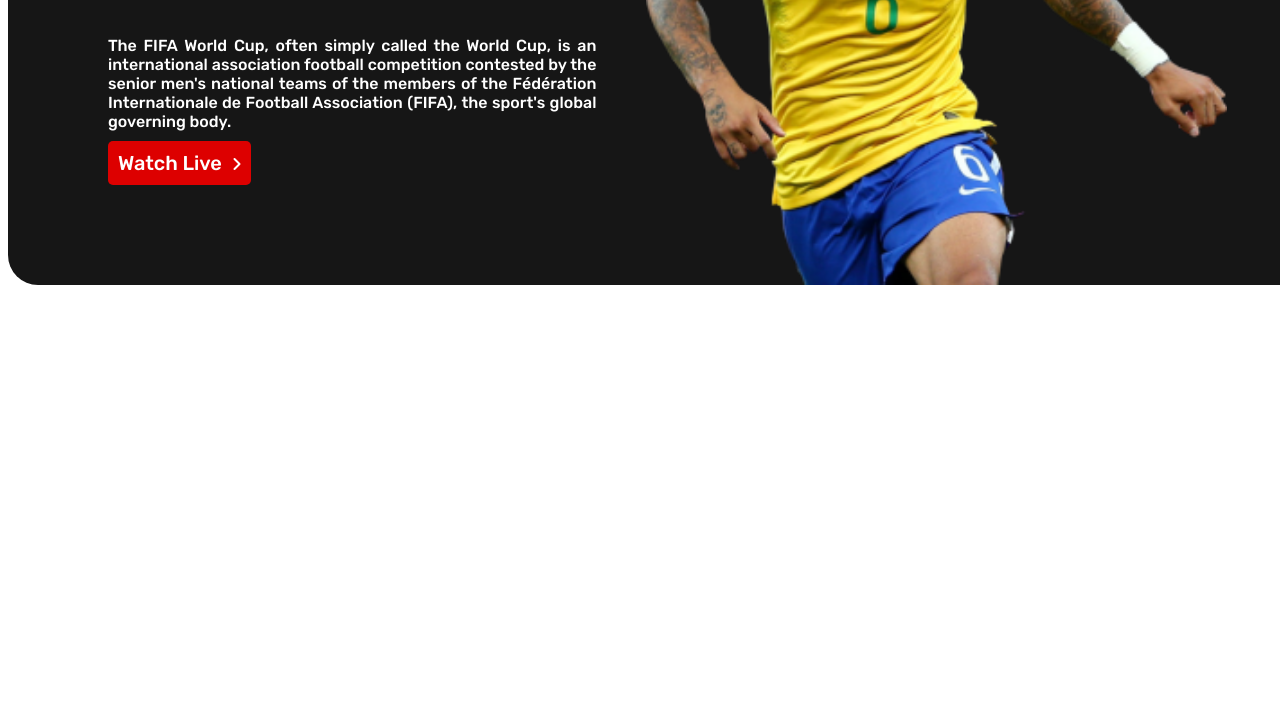
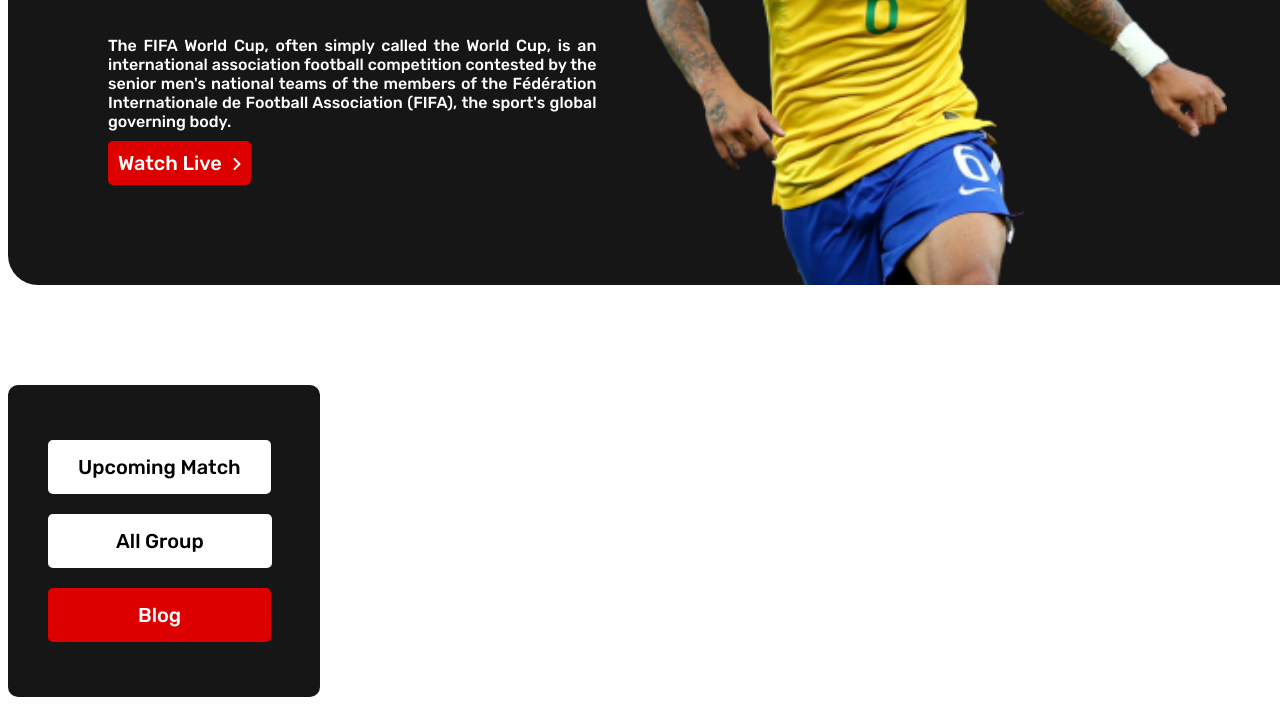
Before and after one commit to towhid7667/world-cup-info, a plain HTML site: page index.html in a window 1280 px wide. Shown: the part 369-1074 px from the top of the page. Before the commit the page ends 800 px from the top, so only its background shows below. Drawn offline with Linux system fonts and the light colour scheme.

Commit message:
test blog option

```diff
--- a/index.html
+++ b/index.html
@@ -36,6 +36,17 @@
                     </div>
                 </header>
             </section>
+            <section class="blogs">
+                <div class="blogs-options">
+                    <div class="options">
+                        <ul class="list-style">
+                            <li class="non-selected-one"><a href="">Upcoming Match</a></li>
+                            <li class="non-selected-two"><a href="">All Group</a></li>
+                            <li class="selected"><a href="">Blog</a></li>
+                        </ul>
+                    </div>
+                </div>
+            </section>
         </div>
     </main>
 </body>
--- a/style.css
+++ b/style.css
@@ -1,6 +1,8 @@
 @import url('https://fonts.googleapis.com/css2?family=Poppins:wght@500&family=Rubik:wght@500&display=swap');
 
-/* comon properties */
+/*-----------------
+ comon properties
+ ------------------*/
 body {
     font-family: 'Poppins', sans-serif;
     font-family: 'Rubik', sans-serif;
@@ -8,7 +10,9 @@ body {
 }
 
 
-/* header section */
+/*----------------
+ header section
+ ----------------- */
 .header-info {
     background-color: #161616;
     width: 1321px;
@@ -68,3 +72,70 @@ body {
     margin-left: 50px;
     margin-top: 33px;
 }
+
+/*-----------------------
+optionas and blogs starts
+--------------------------*/
+.blogs {
+    width: 1321px;
+}
+
+.options {
+
+    background-color: #161616;
+    height: 312px;
+    width: 312px;
+    border-radius: 10px;
+
+}
+
+.list-style li {
+    list-style-type: none;
+    align-items: center;
+
+
+
+}
+
+.non-selected-one a {
+
+    text-decoration: none;
+    font-size: 20px;
+    color: black;
+    border-radius: 5px;
+    background-color: #FFFFFF;
+    padding: 15px 30px;
+}
+
+.non-selected-one {
+    margin-top: 100px;
+    padding-top: 70px;
+}
+
+.non-selected-two a {
+    text-decoration: none;
+    font-size: 20px;
+    color: black;
+    border-radius: 5px;
+    background-color: #FFFFFF;
+    padding: 15px 68px;
+
+}
+
+.non-selected-two {
+    margin-top: 50px;
+}
+
+.selected a {
+    text-decoration: none;
+    font-size: 20px;
+    color: rgb(255, 255, 255);
+    border-radius: 5px;
+    background-color: #DD0000;
+    padding: 15px 90px;
+
+}
+
+.selected {
+    margin-top: 50px;
+}
```
